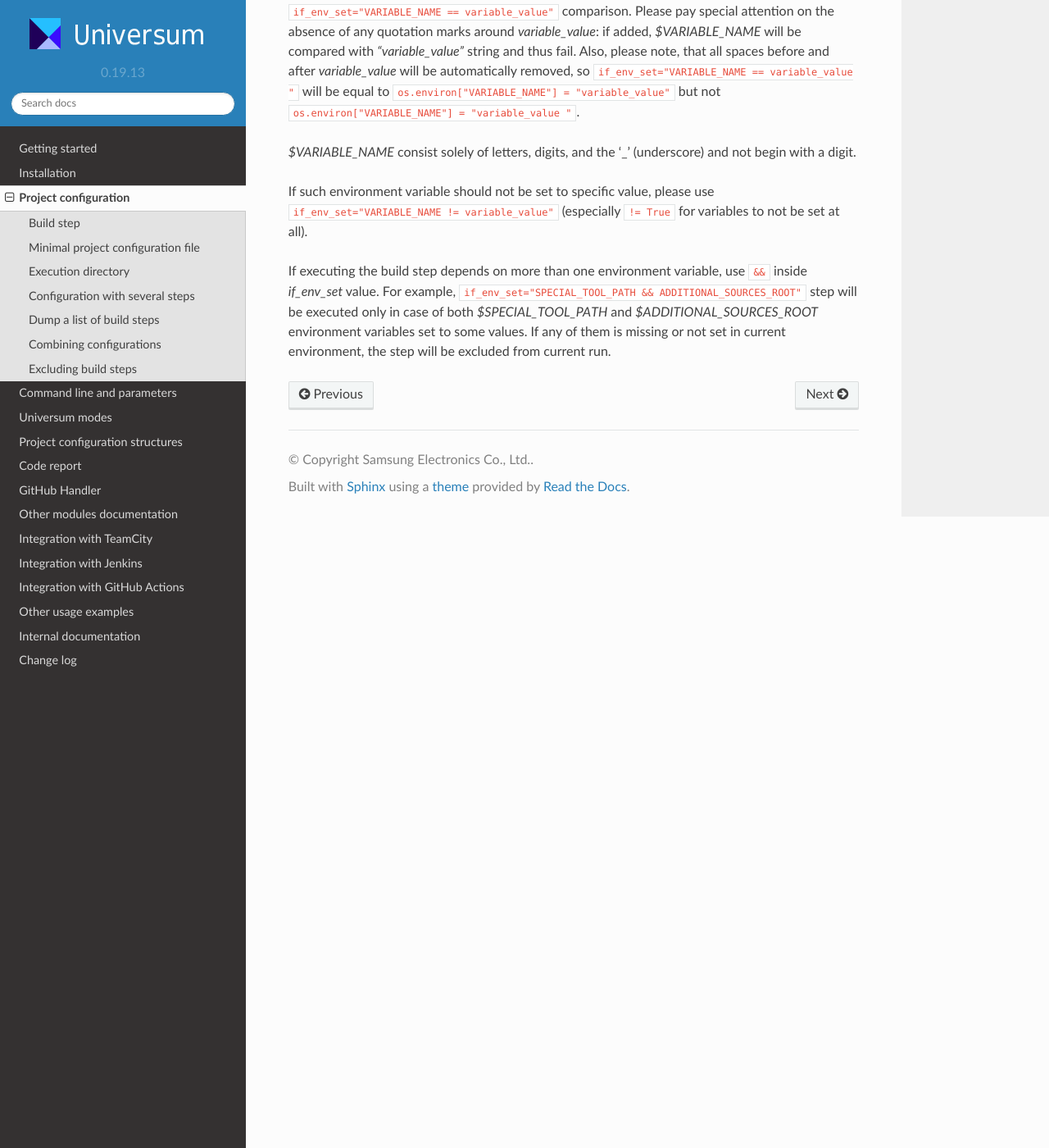
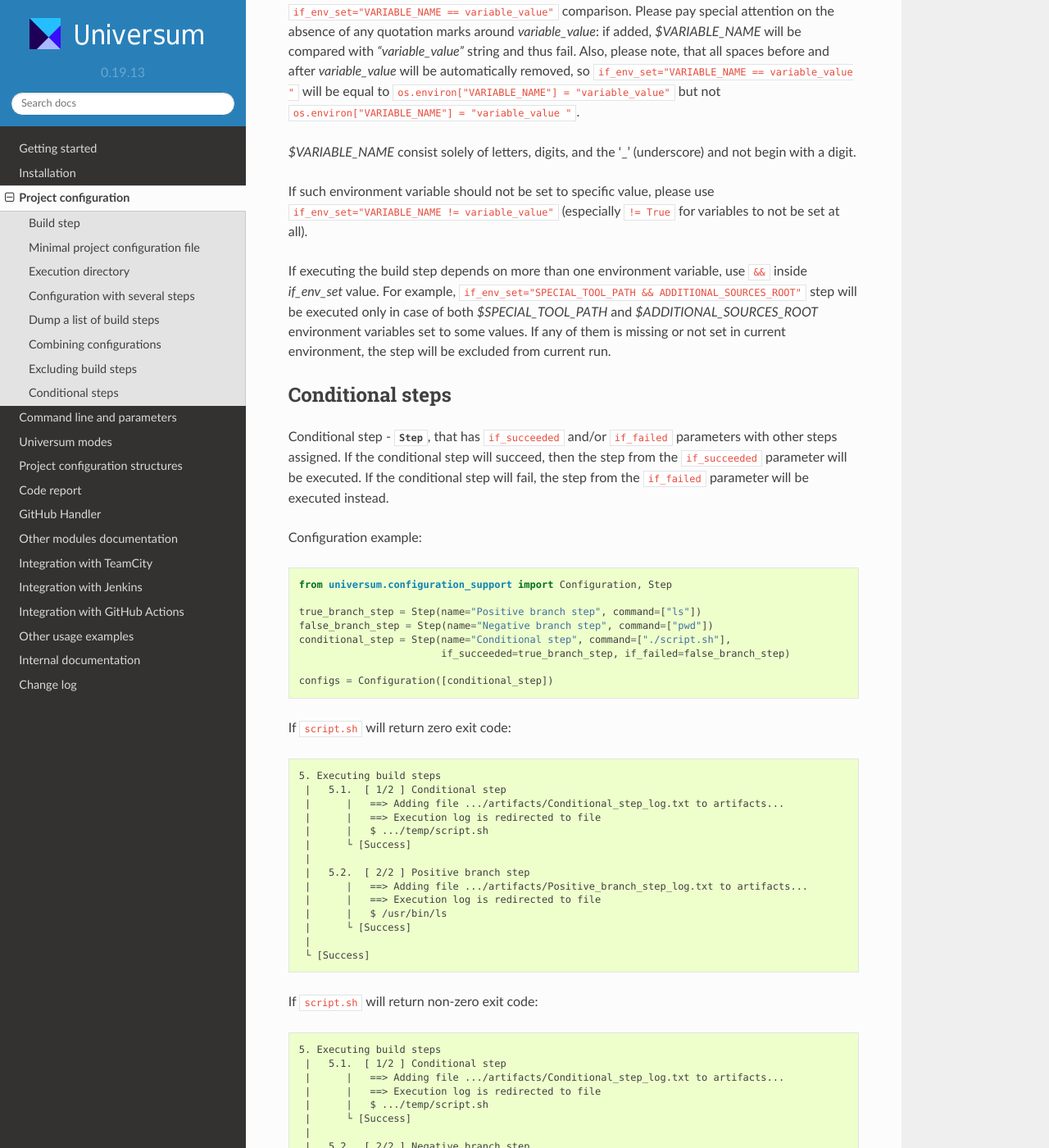
Before and after one commit to Samsung/Universum, a Sphinx documentation site: the page built from doc/configuring.rst, in a window 1280 px wide and 1400 px high, scrolled down 7907 px. Shown: the whole window at 82% size. Built offline with Sphinx 7.4.7 and the Read the Docs theme 2.0.0, drawn with Linux system fonts in a browser that asks for light colours; some of the changed text lies outside the part shown.

Commit message:
docs: conditional steps overview

```diff
--- a/doc/configuring.rst
+++ b/doc/configuring.rst
@@ -436,3 +436,68 @@ If executing the build step depends on more than one environment variable, use `
 For example, ``if_env_set="SPECIAL_TOOL_PATH && ADDITIONAL_SOURCES_ROOT"`` step will be executed only
 in case of both `$SPECIAL_TOOL_PATH` and `$ADDITIONAL_SOURCES_ROOT` environment variables set to some values.
 If any of them is missing or not set in current environment, the step will be excluded from current run.
+
+
+Conditional steps
+---------------------
+
+Conditional step - :class:`Step`, that has ``if_succeeded`` and/or ``if_failed`` parameters with other steps assigned.
+If the conditional step will succeed, then the step from the ``if_succeeded`` parameter will be executed.
+If the conditional step will fail, the step from the ``if_failed`` parameter will be executed instead.
+
+Configuration example:
+
+.. testcode::
+
+    from universum.configuration_support import Configuration, Step
+
+    true_branch_step = Step(name="Positive branch step", command=["ls"])
+    false_branch_step = Step(name="Negative branch step", command=["pwd"])
+    conditional_step = Step(name="Conditional step", command=["./script.sh"],
+                            if_succeeded=true_branch_step, if_failed=false_branch_step)
+
+    configs = Configuration([conditional_step])
+
+If ``script.sh`` will return zero exit code:
+
+.. testoutput::
+
+    5. Executing build steps
+     |   5.1.  [ 1/2 ] Conditional step
+     |      |   ==> Adding file .../artifacts/Conditional_step_log.txt to artifacts...
+     |      |   ==> Execution log is redirected to file
+     |      |   $ .../temp/script.sh
+     |      └ [Success]
+     |
+     |   5.2.  [ 2/2 ] Positive branch step
+     |      |   ==> Adding file .../artifacts/Positive_branch_step_log.txt to artifacts...
+     |      |   ==> Execution log is redirected to file
+     |      |   $ /usr/bin/ls
+     |      └ [Success]
+     |
+     └ [Success]
+
+If ``script.sh`` will return non-zero exit code:
+
+.. testoutput::
+
+    5. Executing build steps
+     |   5.1.  [ 1/2 ] Conditional step
+     |      |   ==> Adding file .../artifacts/Conditional_step_log.txt to artifacts...
+     |      |   ==> Execution log is redirected to file
+     |      |   $ .../temp/script.sh
+     |      └ [Success]
+     |
+     |   5.2.  [ 2/2 ] Negative branch step
+     |      |   ==> Adding file .../artifacts/Negative_branch_step_log.txt to artifacts...
+     |      |   ==> Execution log is redirected to file
+     |      |   $ /usr/bin/pwd
+     |      └ [Success]
+     |
+     └ [Success]
+
+Mainly, conditional steps behave as other regular steps, but there are some specifics:
+
+* Conditional step will be always marked as succeeded in log
+* Only one branch step will be executed (``if_succeeded`` or ``if_failed``), so artifacts collection or any other
+  side-effects will not be triggered for non-executed branch step
```
Also changed, not shown: 1 other file.
